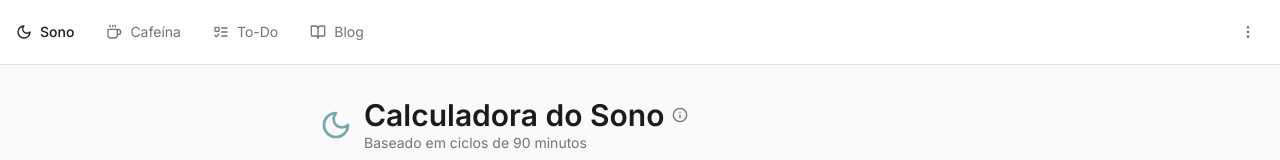
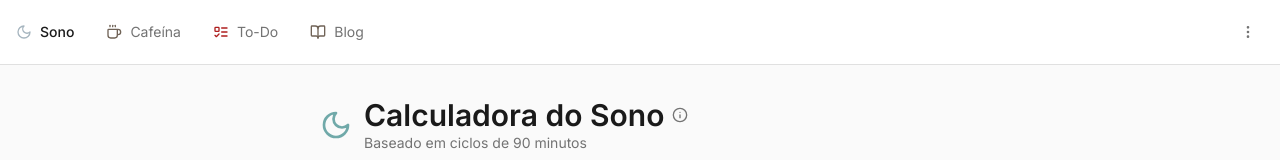
Before and after one commit to mrbarkan/nima-sleep-wake, a React (Vite) app: page / in a window 1280 px wide. Shown: the top 160 px of the page. Built offline with nearby package versions, Linux system fonts and the light colour scheme; the HTML template or start-up script is replaced by a standard one.

Commit message:
Refactor navigation icons

```diff
--- a/src/components/Navigation.tsx
+++ b/src/components/Navigation.tsx
@@ -4,10 +4,10 @@ import { UserMenu } from "./UserMenu";
 
 const Navigation = () => {
   const navItems = [
-    { to: "/", icon: Moon, label: "Sono" },
-    { to: "/caffeine", icon: Coffee, label: "Cafeína" },
-    { to: "/todo", icon: ListTodo, label: "To-Do" },
-    { to: "/relax", icon: BookOpen, label: "Blog" },
+    { to: "/", icon: Moon, label: "Sono", colorClass: "text-[hsl(var(--icon-sleep))]" },
+    { to: "/caffeine", icon: Coffee, label: "Cafeína", colorClass: "text-[hsl(var(--icon-caffeine))]" },
+    { to: "/todo", icon: ListTodo, label: "To-Do", colorClass: "text-[hsl(var(--icon-todo))]" },
+    { to: "/relax", icon: BookOpen, label: "Blog", colorClass: "text-[hsl(var(--icon-blog))]" },
   ];
 
   return (
@@ -21,14 +21,18 @@ const Navigation = () => {
                 to={item.to}
                 className={({ isActive }) =>
                   `flex flex-col md:flex-row items-center gap-1 md:gap-2 transition-all duration-200 ${
-                    isActive
-                      ? "text-foreground font-medium"
-                      : "text-muted-foreground hover:text-foreground"
+                    isActive ? "" : "hover:opacity-80"
                   }`
                 }
               >
-                <item.icon className="h-5 w-5 md:h-4 md:w-4" />
-                <span className="text-xs md:text-sm">{item.label}</span>
+                {({ isActive }) => (
+                  <>
+                    <item.icon className={`h-5 w-5 md:h-4 md:w-4 ${item.colorClass}`} />
+                    <span className={`text-xs md:text-sm ${isActive ? "text-foreground font-medium" : "text-muted-foreground"}`}>
+                      {item.label}
+                    </span>
+                  </>
+                )}
               </NavLink>
             ))}
           </div>
--- a/src/index.css
+++ b/src/index.css
@@ -37,6 +37,11 @@ All colors MUST be HSL.
     --ring: 180 25% 55%;
 
     --radius: 0.25rem;
+
+    --icon-sleep: 204 16% 70%;
+    --icon-caffeine: 30 13% 39%;
+    --icon-todo: 0 71% 40%;
+    --icon-blog: 30 13% 39%;
 
     --sidebar-background: 0 0% 98%;
     --sidebar-foreground: 0 0% 10%;
@@ -84,6 +89,11 @@ All colors MUST be HSL.
     --sidebar-accent-foreground: 0 0% 98%;
     --sidebar-border: 0 0% 20%;
     --sidebar-ring: 180 25% 55%;
+
+    --icon-sleep: 204 16% 70%;
+    --icon-caffeine: 30 13% 39%;
+    --icon-todo: 0 71% 40%;
+    --icon-blog: 30 13% 39%;
   }
 }
 
```
